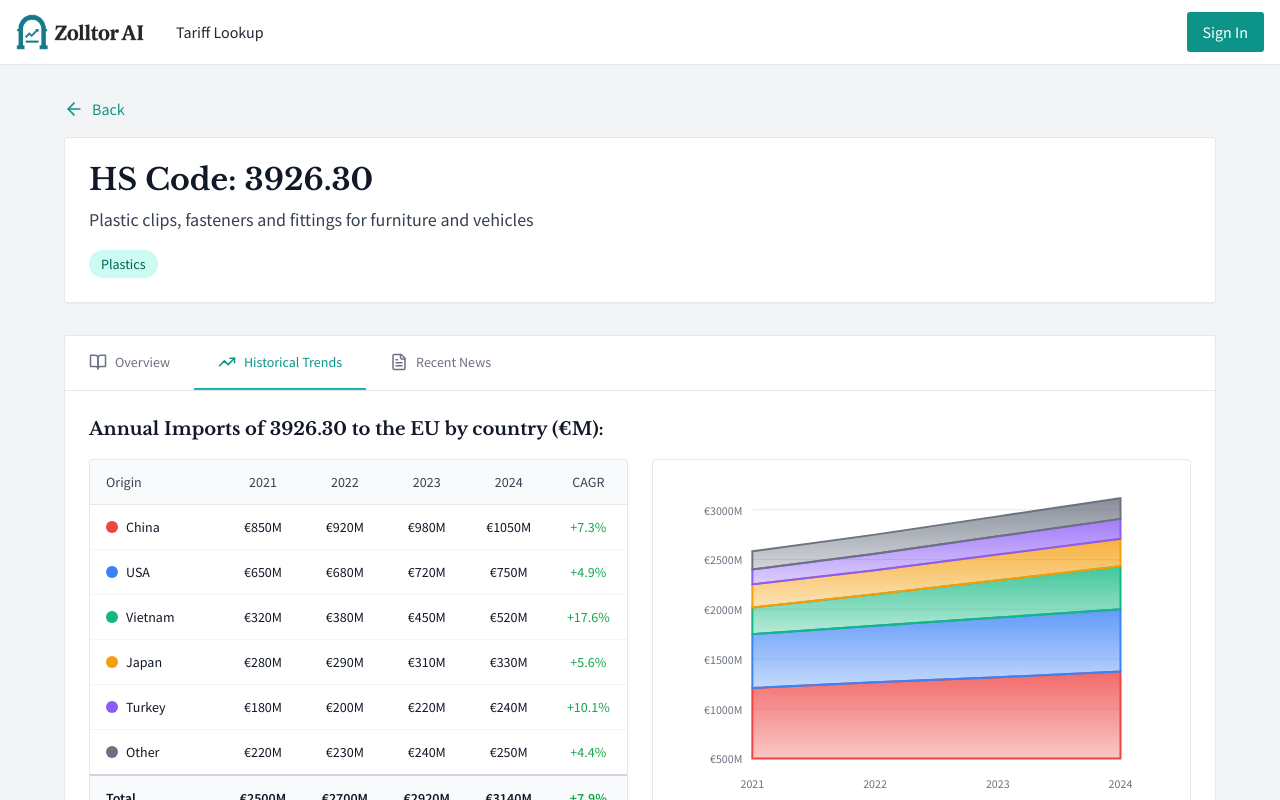
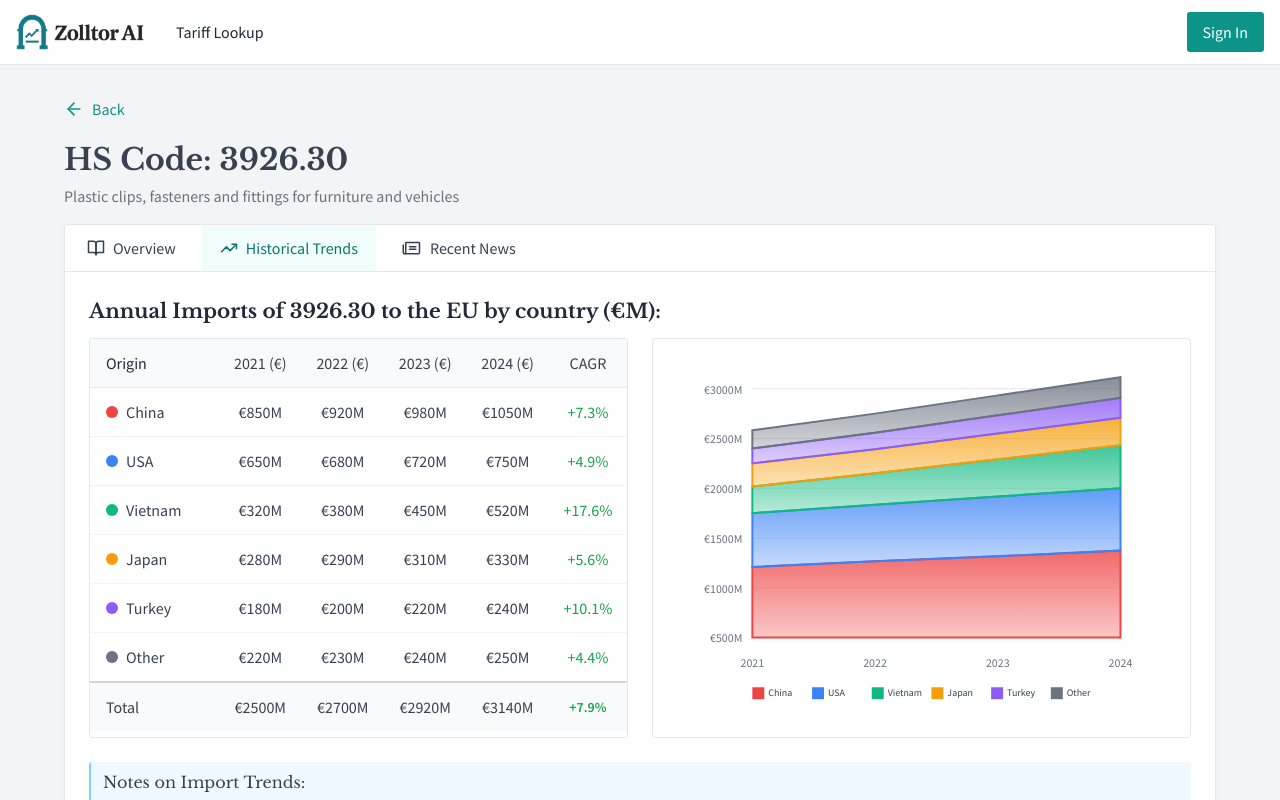
Before and after one commit to RanaKaz2025/zolltor, a React (Vite) app: page /hscode/3926.30 in a window 1280 px wide. Both pictures are taken after a click on the button "Historical Trends". Shown: the top 800 px of the page. Built offline with nearby package versions, Linux system fonts and the light colour scheme.

Commit message:
feat: add NewsIcon and PasswordIcon components; enhance UserProfile and HSCodeDetails pages with improved UI and functionality

```diff
--- /dev/null
+++ b/src/components/NewsIcon.jsx
@@ -0,0 +1,52 @@
+import React from "react";
+
+const NewsIcon = ({ isActive }) => {
+  const color = isActive ? "#00786F" : "#334155";
+  return (
+    <svg
+      xmlns="http://www.w3.org/2000/svg"
+      width="20"
+      height="20"
+      viewBox="0 0 20 20"
+      fill="none"
+    >
+      <g clip-path="url(#clip0_278_492)">
+        <path
+          d="M7.5 8.75H13.75"
+          stroke={color}
+          stroke-width="1.5"
+          stroke-linecap="round"
+          stroke-linejoin="round"
+        />
+        <path
+          d="M7.5 11.25H13.75"
+          stroke={color}
+          stroke-width="1.5"
+          stroke-linecap="round"
+          stroke-linejoin="round"
+        />
+        <path
+          d="M2.5 15.625C2.83152 15.625 3.14946 15.4933 3.38388 15.2589C3.6183 15.0245 3.75 14.7065 3.75 14.375V5C3.75 4.83424 3.81585 4.67527 3.93306 4.55806C4.05027 4.44085 4.20924 4.375 4.375 4.375H16.875C17.0408 4.375 17.1997 4.44085 17.3169 4.55806C17.4342 4.67527 17.5 4.83424 17.5 5V14.375C17.5 14.7065 17.3683 15.0245 17.1339 15.2589C16.8995 15.4933 16.5815 15.625 16.25 15.625H2.5Z"
+          stroke={color}
+          stroke-width="1.5"
+          stroke-linecap="round"
+          stroke-linejoin="round"
+        />
+        <path
+          d="M2.5 15.625C2.16848 15.625 1.85054 15.4933 1.61612 15.2589C1.3817 15.0245 1.25 14.7065 1.25 14.375V6.875"
+          stroke={color}
+          stroke-width="1.5"
+          stroke-linecap="round"
+          stroke-linejoin="round"
+        />
+      </g>
+      <defs>
+        <clipPath id="clip0_278_492">
+          <rect width="20" height="20" fill="white" />
+        </clipPath>
+      </defs>
+    </svg>
+  );
+};
+
+export default NewsIcon;
--- /dev/null
+++ b/src/components/PasswordIcon.jsx
@@ -0,0 +1,101 @@
+import React from "react";
+
+const PasswordIcon = ({ isActive }) => {
+  const color = isActive ? "#00786F" : "#334155";
+  return (
+    <svg
+      xmlns="http://www.w3.org/2000/svg"
+      width="20"
+      height="20"
+      viewBox="0 0 20 20"
+      fill="none"
+    >
+      <g clip-path="url(#clip0_278_32)">
+        <path
+          d="M3.125 4.375V15.625"
+          stroke={color}
+          stroke-width="1.5"
+          stroke-linecap="round"
+          stroke-linejoin="round"
+        />
+        <path
+          d="M8.75 7.5V10"
+          stroke={color}
+          stroke-width="1.5"
+          stroke-linecap="round"
+          stroke-linejoin="round"
+        />
+        <path
+          d="M6.37256 9.22736L8.7499 10"
+          stroke={color}
+          stroke-width="1.5"
+          stroke-linecap="round"
+          stroke-linejoin="round"
+        />
+        <path
+          d="M7.28027 12.0227L8.7498 10"
+          stroke={color}
+          stroke-width="1.5"
+          stroke-linecap="round"
+          stroke-linejoin="round"
+        />
+        <path
+          d="M10.2195 12.0227L8.75 10"
+          stroke={color}
+          stroke-width="1.5"
+          stroke-linecap="round"
+          stroke-linejoin="round"
+        />
+        <path
+          d="M11.1273 9.22736L8.75 10"
+          stroke={color}
+          stroke-width="1.5"
+          stroke-linecap="round"
+          stroke-linejoin="round"
+        />
+        <path
+          d="M16.25 7.5V10"
+          stroke={color}
+          stroke-width="1.5"
+          stroke-linecap="round"
+          stroke-linejoin="round"
+        />
+        <path
+          d="M13.8726 9.22736L16.2499 10"
+          stroke={color}
+          stroke-width="1.5"
+          stroke-linecap="round"
+          stroke-linejoin="round"
+        />
+        <path
+          d="M14.7803 12.0227L16.2498 10"
+          stroke={color}
+          stroke-width="1.5"
+          stroke-linecap="round"
+          stroke-linejoin="round"
+        />
+        <path
+          d="M17.7195 12.0227L16.25 10"
+          stroke={color}
+          stroke-width="1.5"
+          stroke-linecap="round"
+          stroke-linejoin="round"
+        />
+        <path
+          d="M18.6273 9.22736L16.25 10"
+          stroke={color}
+          stroke-width="1.5"
+          stroke-linecap="round"
+          stroke-linejoin="round"
+        />
+      </g>
+      <defs>
+        <clipPath id="clip0_278_32">
+          <rect width="20" height="20" fill="white" />
+        </clipPath>
+      </defs>
+    </svg>
+  );
+};
+
+export default PasswordIcon;
--- a/src/index.css
+++ b/src/index.css
@@ -202,6 +202,29 @@
     @apply ring-teal-700;
   }
 
+  /* Radio Styles - match checkbox sizing and teal accent when selected */
+  input[type="radio"] {
+    @apply w-[18px] h-[18px] rounded-full border border-gray-300 focus:ring-teal-700 focus:ring-1;
+    accent-color: #0f766e; /* teal-700 */
+  }
+
+  input[type="radio"]:hover {
+    @apply border-teal-700;
+  }
+
+  input[type="radio"]:checked {
+    @apply bg-teal-700 border-teal-700;
+    accent-color: #0f766e; /* teal-700 */
+  }
+
+  input[type="radio"]:focus {
+    @apply ring-teal-700;
+  }
+
+  input[type="radio"]:disabled {
+    @apply opacity-50 cursor-not-allowed;
+  }
+
   /* Page Navigation Styles */
   .page-navigation {
     @apply px-4 py-[9px] mx-[2px] rounded-full transition-all duration-200 text-16-medium;
@@ -229,11 +252,11 @@
   }
 
   .section-navigation.active {
-    @apply bg-teal-50 text-teal-700;
+    @apply bg-teal-50 text-teal-700 text-16-medium;
   }
 
   .section-navigation.inactive {
-    @apply text-gray-500;
+    @apply text-gray-700 text-16-regular;
   }
 
   .section-navigation.inactive:hover {
--- a/src/pages/HSCodeDetails.jsx
+++ b/src/pages/HSCodeDetails.jsx
@@ -1,14 +1,8 @@
 import React, { useState, useEffect } from "react";
 import { useParams, useLocation, Link } from "react-router-dom";
-import {
-  ArrowLeft,
-  BookOpen,
-  TrendingUp,
-  Calendar,
-  Globe,
-  FileText,
-} from "lucide-react";
+import { ArrowLeft, BookOpen, TrendingUp, FileText } from "lucide-react";
 import dummyData from "../data/dummyData.json";
+import NewsIcon from "../components/NewsIcon";
 
 const HSCodeDetails = () => {
   const { code } = useParams();
@@ -122,7 +116,7 @@ const HSCodeDetails = () => {
   return (
     <div className="max-w-6xl mx-auto">
       {/* Header */}
-      <div className="mb-8">
+      <div className="">
         <Link
           to="/watchlist"
           className="inline-flex items-center space-x-2 text-primary-600 hover:text-primary-800 mb-4"
@@ -131,25 +125,23 @@ const HSCodeDetails = () => {
           <span>Back</span>
         </Link>
 
-        <div className="bg-white rounded-3px shadow-sm border border-gray-200 p-6">
         <div className="flex items-start justify-between">
           <div>
-              <h1 className="text-3xl font-bold text-gray-900 mb-2">
+            <h1 className="text-30-bold text-gray-700 mb-[2px]">
               HS Code: {hsCodeData.code}
             </h1>
-              <p className="text-lg text-gray-700 mb-4">
+            <p className="text-16-regular text-gray-500">
               {hsCodeData.description}
             </p>
-              <span className="inline-block bg-primary-100 text-primary-800 px-3 py-1 rounded-full text-sm font-medium">
+            {/* <span className="inline-block bg-primary-100 text-primary-800 px-3 py-1 rounded-full text-sm font-medium">
               {hsCodeData.category}
-              </span>
-            </div>
+            </span> */}
           </div>
         </div>
       </div>
 
       {/* Tabs */}
-      <div className="bg-white rounded-3px shadow-sm border border-gray-200 mb-8">
+      <div className="bg-white rounded-3px shadow-sm border border-gray-200 mb-8 mt-4">
         <div className="border-b border-gray-200">
           <nav className="flex">
             {tabs.map((tab) => {
@@ -158,13 +150,15 @@ const HSCodeDetails = () => {
                 <button
                   key={tab.id}
                   onClick={() => setActiveTab(tab.id)}
-                  className={`flex items-center space-x-2 px-6 py-4 text-sm font-medium border-b-2 transition-colors ${
-                    activeTab === tab.id
-                      ? "border-primary-500 text-primary-600"
-                      : "border-transparent text-gray-500 hover:text-gray-700 hover:border-gray-300"
-                  }`}
+                  className={`section-navigation ${
+                    activeTab === tab.id ? "active" : "inactive"
+                  } flex items-center space-x-2`}
                 >
+                  {tab.id === "news" ? (
+                    <NewsIcon isActive={activeTab === tab.id} />
+                  ) : (
                     <Icon size={18} />
+                  )}
                   <span>{tab.label}</span>
                 </button>
               );
@@ -177,25 +171,22 @@ const HSCodeDetails = () => {
           {activeTab === "overview" && (
             <div className="space-y-6">
               <div>
-                <h3 className="text-lg font-semibold text-gray-900 mb-3">
+                <h3 className="text-20-bold text-gray-800 mb-3">
                   Regulatory Text
                 </h3>
-                <div className="bg-gray-50 p-4 rounded-3px">
-                  <p className="text-gray-700 leading-relaxed">
+
+                <p className="text-gray-700 text-16-regular">
                   {hsCodeData.regulatoryText}
                 </p>
               </div>
-              </div>
 
-              <div>
-                <h3 className="text-lg font-semibold text-gray-900 mb-3">
+              <div className="px-3 py-2 rounded-[3px] border-l-2 bg-sky-50 border-sky-300 mt-2">
+                <h3 className="text-16-medium text-gray-700 mb-1">
                   Plain Language Explanation
                 </h3>
-                <div className="bg-blue-50 p-4 rounded-3px border border-blue-200">
-                  <p className="text-blue-800 leading-relaxed">
+                <p className="text-16-regular text-gray-700">
                   {hsCodeData.plainLanguageExplanation}
                 </p>
-                </div>
               </div>
             </div>
           )}
@@ -203,7 +194,7 @@ const HSCodeDetails = () => {
           {/* Historical Trends Tab */}
           {activeTab === "trends" && (
             <div>
-              <h3 className="text-lg font-semibold text-gray-900 mb-4">
+              <h3 className="text-20-bold text-gray-800 mb-3">
                 Annual Imports of {code} to the EU by country (€M):
               </h3>
 
@@ -214,22 +205,22 @@ const HSCodeDetails = () => {
                     <table className="w-full">
                       <thead>
                         <tr className="border-b border-gray-200 bg-gray-50">
-                          <th className="text-left py-3 px-4 text-sm font-medium text-gray-700">
+                          <th className="text-left text-16-medium py-3 px-4 text-gray-800">
                             Origin
                           </th>
-                          <th className="text-center py-3 px-2 text-sm font-medium text-gray-700">
-                            2021
+                          <th className="text-center py-3 px-2 text-16-regular text-gray-700">
+                            2021 (€)
                           </th>
-                          <th className="text-center py-3 px-2 text-sm font-medium text-gray-700">
-                            2022
+                          <th className="text-center py-3 px-2 text-16-regular text-gray-700">
+                            2022 (€)
                           </th>
-                          <th className="text-center py-3 px-2 text-sm font-medium text-gray-700">
-                            2023
+                          <th className="text-center py-3 px-2 text-16-regular text-gray-700">
+                            2023 (€)
                           </th>
-                          <th className="text-center py-3 px-2 text-sm font-medium text-gray-700">
-                            2024
+                          <th className="text-center py-3 px-2 text-16-regular text-gray-700">
+                            2024 (€)
                           </th>
-                          <th className="text-center py-3 px-2 text-sm font-medium text-gray-700">
+                          <th className="text-center py-3 px-2 text-16-regular text-gray-700">
                             CAGR
                           </th>
                         </tr>
@@ -240,7 +231,7 @@ const HSCodeDetails = () => {
                             key={index}
                             className="border-b border-gray-100 hover:bg-gray-50"
                           >
-                            <td className="py-3 px-4 text-sm text-gray-900 font-medium">
+                            <td className="py-3 px-4 text-16-medium text-gray-700">
                               <div className="flex items-center space-x-2">
                                 <div
                                   className="w-3 h-3 rounded-full"
@@ -252,19 +243,19 @@ const HSCodeDetails = () => {
                                 <span>{country.origin}</span>
                               </div>
                             </td>
-                            <td className="text-center py-3 px-2 text-sm text-gray-900">
+                            <td className="text-center py-3 px-2 text-16-regular text-gray-700">
                               €{country[2021]}M
                             </td>
-                            <td className="text-center py-3 px-2 text-sm text-gray-900">
+                            <td className="text-center py-3 px-2 text-16-regular text-gray-700">
                               €{country[2022]}M
                             </td>
-                            <td className="text-center py-3 px-2 text-sm text-gray-900">
+                            <td className="text-center py-3 px-2 text-16-regular text-gray-700">
                               €{country[2023]}M
                             </td>
-                            <td className="text-center py-3 px-2 text-sm text-gray-900">
+                            <td className="text-center py-3 px-2 text-16-regular text-gray-700">
                               €{country[2024]}M
                             </td>
-                            <td className="text-center py-3 px-2 text-sm font-medium">
+                            <td className="text-center py-3 px-2 text-16-regular text-gray-700">
                               <span
                                 className={`${
                                   calculateCAGR(
@@ -295,19 +286,19 @@ const HSCodeDetails = () => {
                         ))}
                         {/* Total Row */}
                         <tr className="border-t-2 border-gray-300 bg-gray-50 font-semibold">
-                          <td className="py-3 px-4 text-sm text-gray-900">
+                          <td className="py-3 px-4 text-16-medium text-gray-700">
                             Total
                           </td>
-                          <td className="text-center py-3 px-2 text-sm text-gray-900">
+                          <td className="text-center py-3 px-2 text-16-medium text-gray-700">
                             €{calculateYearTotal(2021)}M
                           </td>
-                          <td className="text-center py-3 px-2 text-sm text-gray-900">
+                          <td className="text-center py-3 px-2 text-16-medium text-gray-700">
                             €{calculateYearTotal(2022)}M
                           </td>
-                          <td className="text-center py-3 px-2 text-sm text-gray-900">
+                          <td className="text-center py-3 px-2 text-16-medium text-gray-700">
                             €{calculateYearTotal(2023)}M
                           </td>
-                          <td className="text-center py-3 px-2 text-sm text-gray-900">
+                          <td className="text-center py-3 px-2 text-16-medium text-gray-700">
                             €{calculateYearTotal(2024)}M
                           </td>
                           <td className="text-center py-3 px-2 text-sm">
@@ -492,11 +483,11 @@ const HSCodeDetails = () => {
                 </div>
               </div>
 
-              <div className="mt-6 bg-yellow-50 p-4 rounded-3px border border-yellow-200">
-                <h4 className="text-yellow-800 font-semibold mb-2">
+              <div className="mt-6 p-4 px-3 py-2 rounded-[3px] border-l-2 bg-sky-50 border-sky-300">
+                <h4 className="text-gray-700 text-16-medium mb-2">
                   Notes on Import Trends:
                 </h4>
-                <ul className="text-yellow-800 space-y-1 list-disc pl-5">
+                <ul className="text-16-regular text-gray-700 space-y-1 list-disc pl-5">
                   <li>
                     Vietnam's rapid increase reflects preferential access under
                     EVFTA.
@@ -517,7 +508,7 @@ const HSCodeDetails = () => {
           {/* Recent News Tab */}
           {activeTab === "news" && (
             <div>
-              <h3 className="text-lg font-semibold text-gray-900 mb-4">
+              <h3 className="text-20-bold text-gray-800 mb-3">
                 Recent News & Updates
               </h3>
               <div className="space-y-4">
@@ -526,17 +517,18 @@ const HSCodeDetails = () => {
                     key={index}
                     className="bg-gray-50 p-4 rounded-3px border border-gray-200"
                   >
-                    <div className="flex items-start justify-between mb-2">
-                      <h4 className="text-lg font-medium text-gray-900">
+                    <span className="text-14-regular text-gray-700">
+                      {news.date}
+                    </span>
+
+                    <h4 className="text-18-bold text-gray-800 pt-3 pb-2">
                       {news.title}
                     </h4>
-                      <div className="flex items-center space-x-1 text-sm text-gray-500">
-                        <Calendar size={14} />
-                        <span>{news.date}</span>
-                      </div>
-                    </div>
-                    <p className="text-sm text-gray-600 mb-2">{news.summary}</p>
-                    <p className="text-xs text-gray-500">
+
+                    <p className="text-16-regular text-gray-700 mb-2">
+                      {news.summary}
+                    </p>
+                    <p className="text-14-regular text-gray-700">
                       Source: {news.source}
                     </p>
                   </div>
```
Also changed, not shown: src/pages/AuthPage.jsx (+1 -7 lines), src/pages/UserProfile.jsx (+90 -53 lines), public/newspaper.svg (added). Lines whose indentation alone changed are shown as unchanged.
